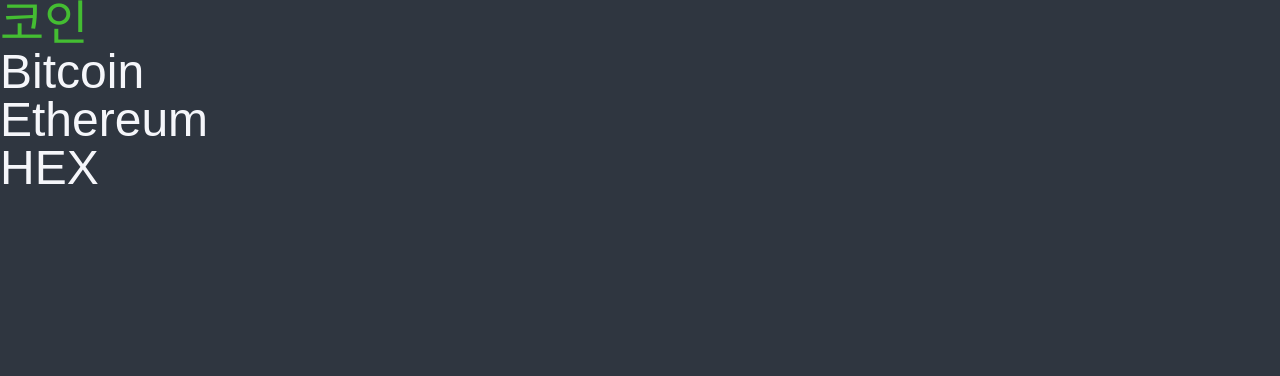
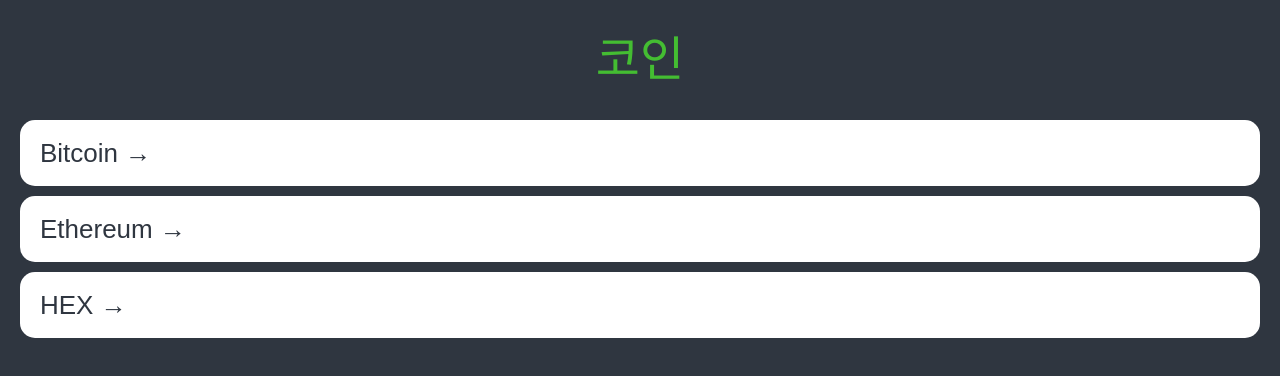
Before and after one commit to mkhajiit/CoinTracker, a React (Create React App) app: page / in a window 1280 px wide. Shown: the top 376 px of the page. Built offline with nearby package versions, Linux system fonts and the light colour scheme.

Commit message:
Coins styled-Components change

```diff
--- a/src/app.styles.js
+++ b/src/app.styles.js
@@ -57,9 +57,9 @@
   body{
     font-family: "Source Sans 3", sans-serif;
     font-optical-sizing: auto;
-    font-weight: 400;
+    font-weight: 300;
     font-style: normal;
-    font-size: 3rem;
+    font-size: 26px;
     background-color: ${(props) => props.theme.bgColor};
     color:${(props) => props.theme.textColor}
   }
--- a/src/routes/Coins.styles.js
+++ b/src/routes/Coins.styles.js
@@ -1,14 +1,38 @@
 import styled from 'styled-components';
 
-const Container = styled.div``;
+const Container = styled.div`
+  padding: 0px 20px;
+`;
 
-const Header = styled.header``;
+const Header = styled.header`
+  height: 15vh;
+  display: flex;
+  justify-content: center;
+  align-items: center;
+`;
 
 const CoinList = styled.ul``;
 
-const Coin = styled.h1``;
+const Coin = styled.h1`
+  background-color: white;
+  color: ${(props) => props.theme.bgColor};
+  padding: 20px;
+  border-radius: 15px;
+  margin-bottom: 10px;
+  a {
+    padding: 20px;
+    transition: color 0.2s ease-in;
+    display: block;
+  }
+  &:hover {
+    a {
+      color: ${(props) => props.theme.accentColor};
+    }
+  }
+`;
 
 const Title = styled.h1`
+  font-size: 48px;
   color: ${(props) => props.theme.accentColor};
 `;
 export { Title, Container, Header, CoinList, Coin };
--- a/src/routes/Coins.tsx
+++ b/src/routes/Coins.tsx
@@ -10,7 +10,7 @@
       </Header>
       <CoinList>
         {coins.map((coin) => (
-          <Coin key={coin.id}>{coin.name}</Coin>
+          <Coin key={coin.id}>{coin.name} &rarr;</Coin>
         ))}
       </CoinList>
     </Container>
```
